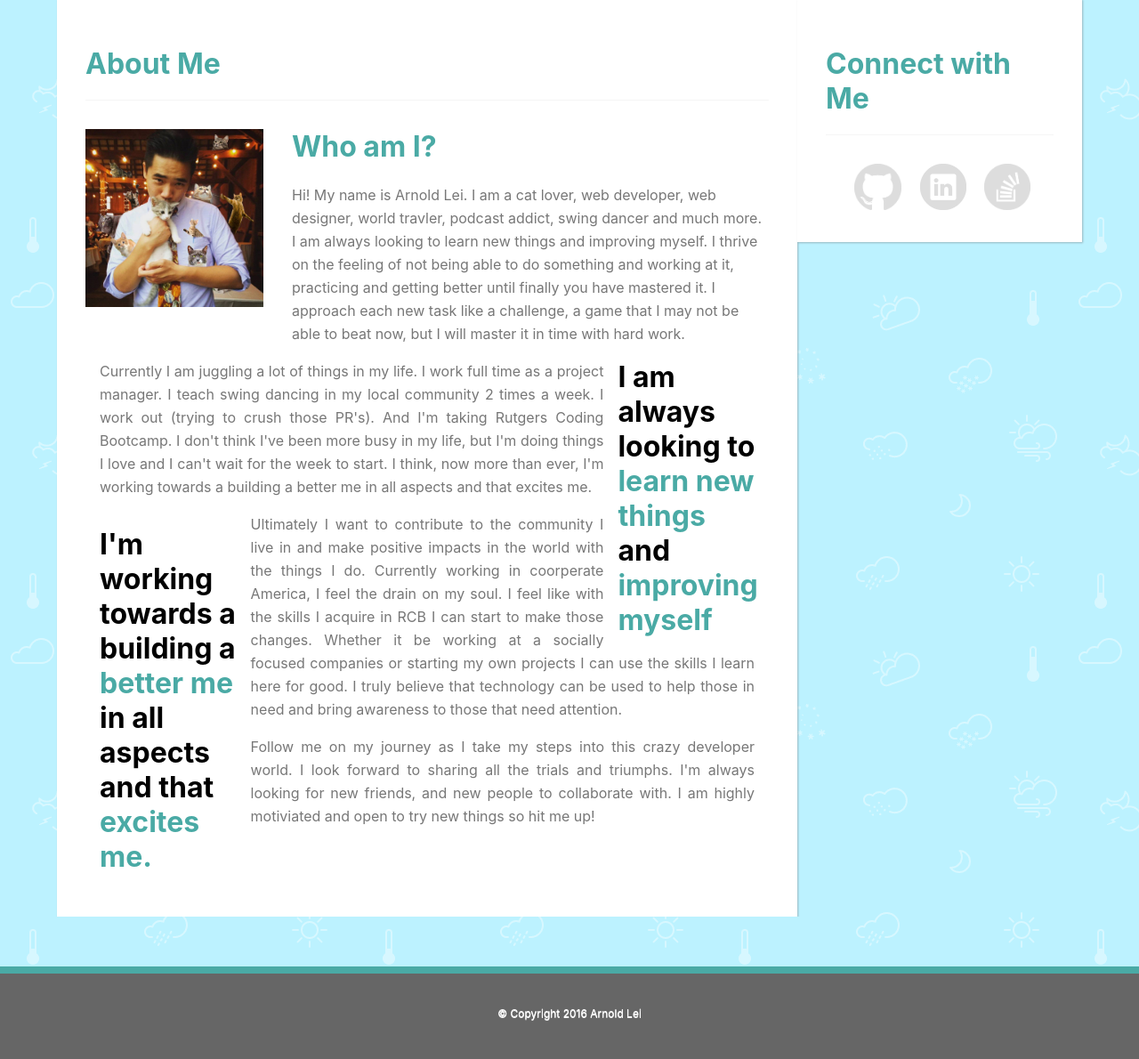
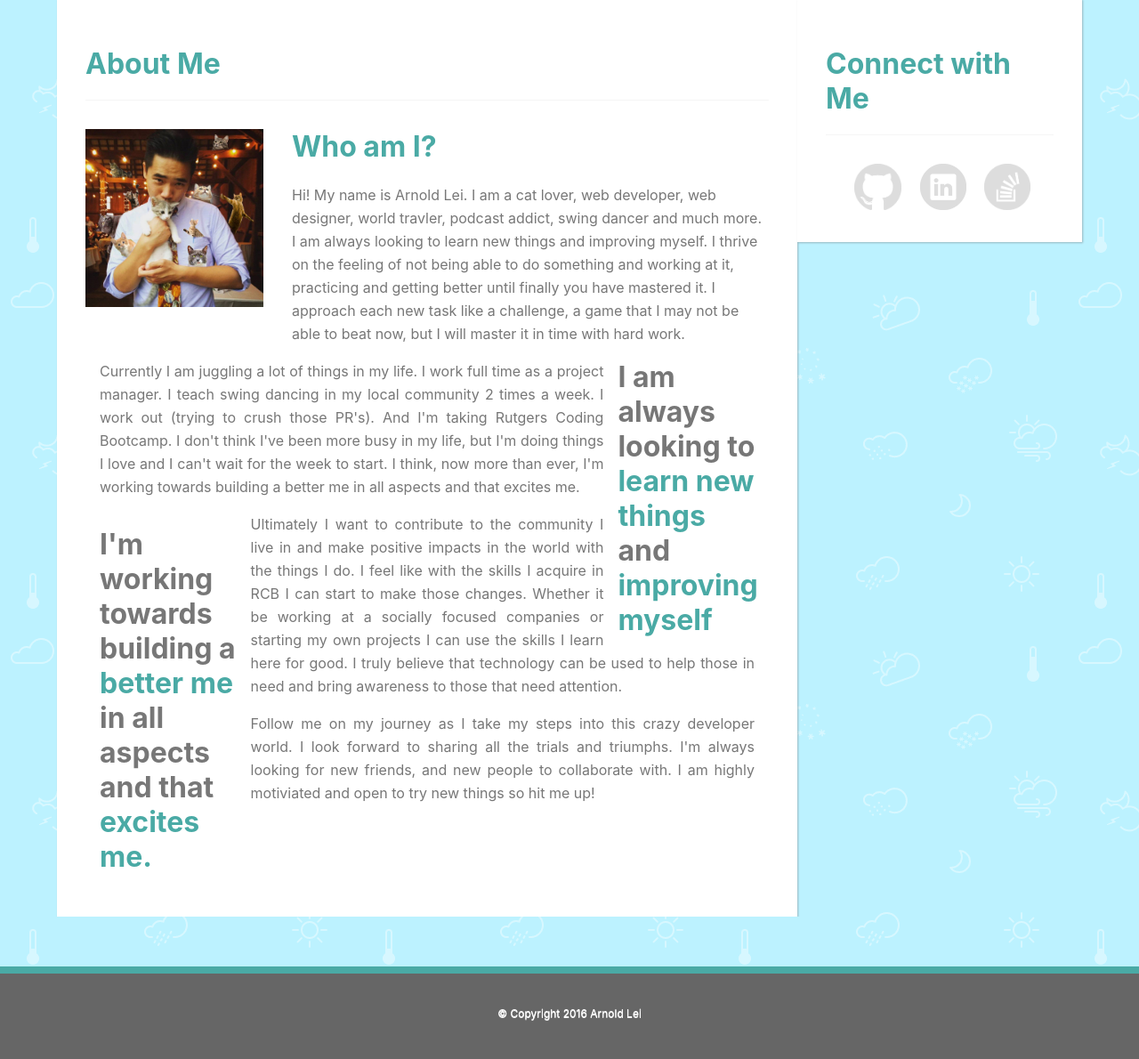
Before and after one commit to arnold-lei/basic-portfolio, a PHP site: page / in a window 1280 px wide. Shown: the part 99-1289 px from the top of the page at 89% size. Run offline with PHP 8.4, Linux system fonts and the light colour scheme.

Commit message:
working on spell checking and re-reading my about me page

```diff
--- a/assets/css/style.css
+++ b/assets/css/style.css
@@ -182,7 +182,7 @@ button{
 
 
 h1 span{
-  color:#000;
+  color:#777777;
 }
 
 h1.pull-quote {
--- a/index.html
+++ b/index.html
@@ -30,15 +30,15 @@
           <div class="quote float-right">
             <h1 class="pull-quote"><span>I am always looking to </span>learn new things<span> and </span>improving myself</h1>
           </div>
-          <p class="block"> Currently I am juggling a lot of things in my life. I work full time as a project manager. I teach swing dancing in my local community 2 times a week. I work out (trying to crush those PR's). And I'm taking Rutgers Coding Bootcamp. I don't think I've been more busy in my life, but I'm doing things I love and I can't wait for the week to start. I think, now more than ever, I'm working towards a building a better me in all aspects and that excites me.
+          <p class="block"> Currently I am juggling a lot of things in my life. I work full time as a project manager. I teach swing dancing in my local community 2 times a week. I work out (trying to crush those PR's). And I'm taking Rutgers Coding Bootcamp. I don't think I've been more busy in my life, but I'm doing things I love and I can't wait for the week to start. I think, now more than ever, I'm working towards building a better me in all aspects and that excites me.
           </p>
           <div class="quote block float-left">
-          <h1 class="pull-quote"><span> I'm working towards a building a </span>better me <span>in all aspects and that </span>excites me.
+          <h1 class="pull-quote"><span> I'm working towards building a </span>better me <span>in all aspects and that </span>excites me.
           </h1>
           </div>
 
 
-          <p class="block">Ultimately I want to contribute to the community I live in and make positive impacts in the world with the things I do. Currently working in coorperate America, I feel the drain on my soul. I feel like with the skills I acquire in RCB I can start to make those changes. Whether it be working at a socially focused companies or starting my own projects I can use the skills I learn here for good. I truly believe that technology can be used to help those in need and bring awareness to those that need attention.
+          <p class="block">Ultimately I want to contribute to the community I live in and make positive impacts in the world with the things I do. I feel like with the skills I acquire in RCB I can start to make those changes. Whether it be working at a socially focused companies or starting my own projects I can use the skills I learn here for good. I truly believe that technology can be used to help those in need and bring awareness to those that need attention.
           </p>
 
           <p class="block">Follow me on my journey as I take my steps into this crazy developer world. I look forward to sharing all the trials and triumphs. I'm always looking for new friends, and new people to collaborate with. I am highly motiviated and open to try new things so hit me up!
```
